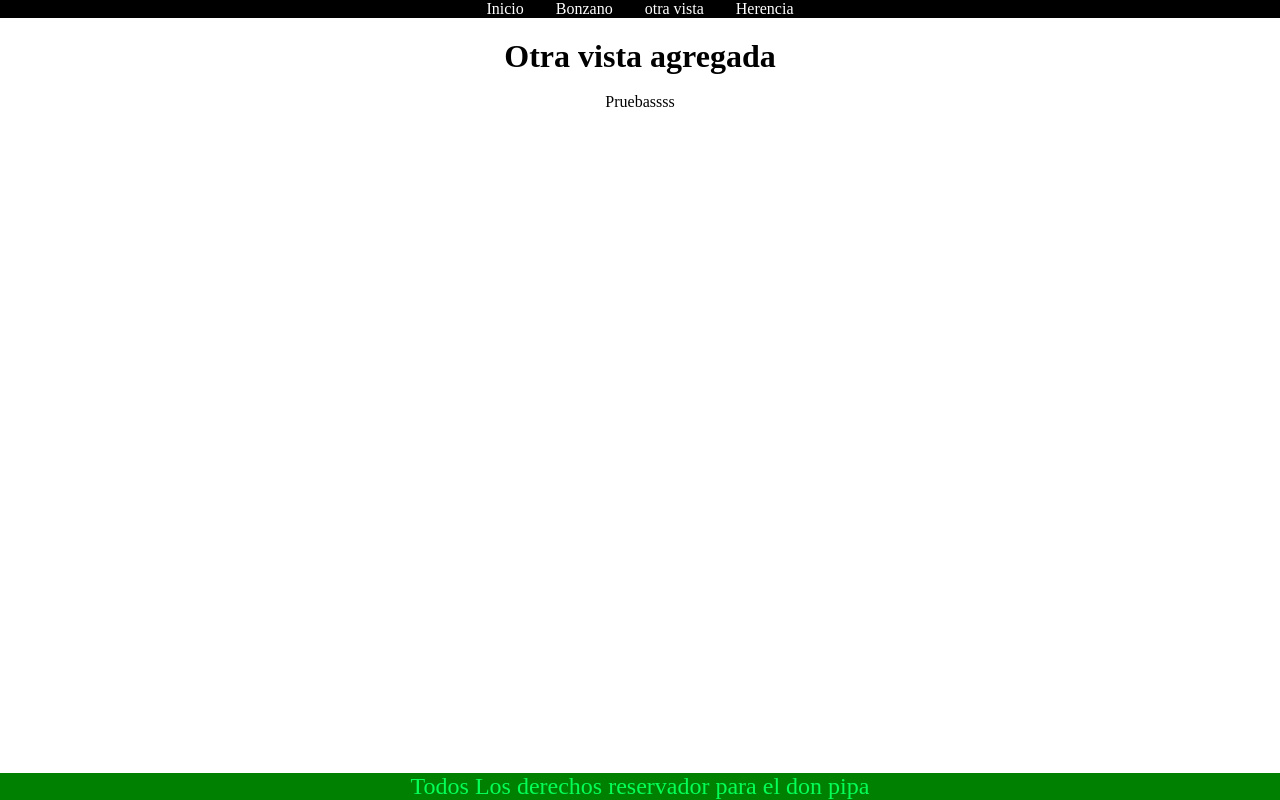
After one commit to LucasBonzano/DjangoOpenBC, a Django app: page /otravista/ in a window 1280 px wide. The commit adds this page. Run offline with Django 4.2, Linux system fonts and the light colour scheme.

Commit message:
progreso hasta la 15 clase, proximo paso la prueba pracica de django en el curso

```diff
--- /dev/null
+++ b/herencia/herencia/urls.py
@@ -0,0 +1,11 @@
+from django.contrib import admin
+from django.urls import path
+from . import views
+
+urlpatterns = [
+    path('admin/', admin.site.urls),
+    path('herencia/', views.herencia, name='herencia'),
+    path('bonzano/', views.bonzano, name='bonzano'),
+    path('otravista/', views.otravista, name='otravista'),
+    path('', views.index, name='index')
+]
--- /dev/null
+++ b/herencia/herencia/views.py
@@ -0,0 +1,14 @@
+from django.http import HttpResponse
+from django.shortcuts import render
+
+def herencia(request):
+    return render(request, 'herencia.html', {})
+
+def bonzano(request):
+    return render(request, 'bonzano.html', {})
+
+def otravista(request):
+    return render(request, 'otravista.html', {})
+
+def index(request):
+    return render(request, 'index.html', {})
--- /dev/null
+++ b/herencia/static/styles.css
@@ -0,0 +1,66 @@
+*{
+    padding: 0;
+    margin: 0;
+    box-sizing: border-box;
+}
+
+body .block{
+    padding: 20px;
+    display:  flex;
+    flex-direction: column;
+    justify-content: center;
+    align-items: center;
+}
+
+body {
+    justify-content: center;
+    align-items: center;
+}
+
+header {
+    top: 0;
+    width: 100%;
+    background-color: #000;
+    color: #fff;
+    z-index: 999;
+  }
+
+  header .container {
+    display: flex;
+    justify-content: center;
+    align-items: center;
+  }
+
+  nav {
+    display: flex;
+    flex-wrap: wrap;
+    margin: 0;
+    padding: 0;
+  }
+
+  nav a {
+    color: #fff;
+    text-decoration: none;
+    list-style: none;
+    padding: 0 1em;
+  }
+
+  footer {
+    display: flex;
+    justify-content: center;
+    align-items: center;
+    position: fixed;
+    bottom: 0;
+    width: 100%;
+    background-color: green;
+    color: rgb(3, 255, 87);
+  }
+
+  footer p {
+    font-size: 24px;
+  }
+
+  footer .copyright {
+    font-size: 0.8em;
+    font-style: italic;
+  }
--- /dev/null
+++ b/herencia/templates/layouts/estructurabasica.html
@@ -0,0 +1,26 @@
+{% load static %}
+<!DOCTYPE html>
+<html lang="en">
+<head>
+    <meta charset="UTF-8">
+    <meta name="viewport" content="width=device-width, initial-scale=1.0">
+    <link rel="stylesheet" href="{% static 'styles.css' %}" >
+    <title>{% block titulo %}{% endblock titulo %}</title>
+</head>
+<body>
+    <header>
+        <div class="container">
+
+            {% include 'layouts/navbar/navbar.html' %}
+
+        </div>
+
+    </header>
+    <div class="block">
+    {% block contenido %}{% endblock contenido %}
+    </div>
+    {% include 'layouts/footer/footer.html' %}
+
+    {% block scripts %}{% endblock scripts %}
+</body>
+</html>
--- /dev/null
+++ b/herencia/templates/layouts/footer/footer.html
@@ -0,0 +1,3 @@
+<footer>
+    <p>Todos Los derechos reservador para el don pipa</p>
+</footer>
--- /dev/null
+++ b/herencia/templates/layouts/navbar/navbar.html
@@ -0,0 +1,15 @@
+{% load static %}
+<!DOCTYPE html>
+<html lang="en">
+<head>
+    <meta charset="UTF-8">
+    <meta name="viewport" content="width=device-width, initial-scale=1.0">
+    <link rel="stylesheet" href="{% static 'styles.css' %}" >
+</head>
+
+<nav>
+    <a href=" {% url "index" %} ">Inicio</a>
+    <a href=" {% url "bonzano" %}">Bonzano</a>
+    <a href=" {% url "otravista" %}">otra vista</a>
+    <a href=" {% url "herencia" %}">Herencia </a>
+</nav>
--- /dev/null
+++ b/herencia/templates/otravista.html
@@ -0,0 +1,9 @@
+{% extends "layouts/estructurabasica.html" %}
+
+{% block titulo %}Uso de Block{% endblock titulo %}Uso de Block
+
+{% block contenido %}
+<h1>Otra vista agregada</h1>
+<br>
+<p>Pruebassss</p>
+{% endblock contenido %}
--- /dev/null
+++ b/static/css/styles.css
@@ -0,0 +1,4 @@
+h1{
+    font-size: 50px;
+    color: red;
+}
--- a/templates/html/dinamico.html
+++ b/templates/html/dinamico.html
@@ -5,6 +5,7 @@
     <meta name="viewport" content="width=device-width, initial-scale=1.0">
     <link >
     <title>Document</title>
+    <link href="{% static "css/styles.css" %}}" >
 </head>
 <body>
     <h1>Hola {{name}}</h1>
--- a/templates/html/index.html
+++ b/templates/html/index.html
@@ -3,7 +3,7 @@
 <head>
     <meta charset="UTF-8">
     <meta name="viewport" content="width=device-width, initial-scale=1.0">
-    <link >
+    <link href="{% static "css/styles.css" %}}" >
     <title>Document</title>
 </head>
 <body>
```
Also changed, not shown: herencia/herencia/asgi.py (added, +16 -0 lines), herencia/herencia/settings.py (added, +129 -0 lines), herencia/herencia/wsgi.py (added, +16 -0 lines), herencia/manage.py (added, +22 -0 lines), herencia/templates/bonzano.html (added, +7 -0 lines), herencia/templates/herencia.html (added, +9 -0 lines), herencia/templates/index.html (added, +7 -0 lines), herencia/db.sqlite3 (added), herencia/herencia/__init__.py (added), static/js/js.js (added).
